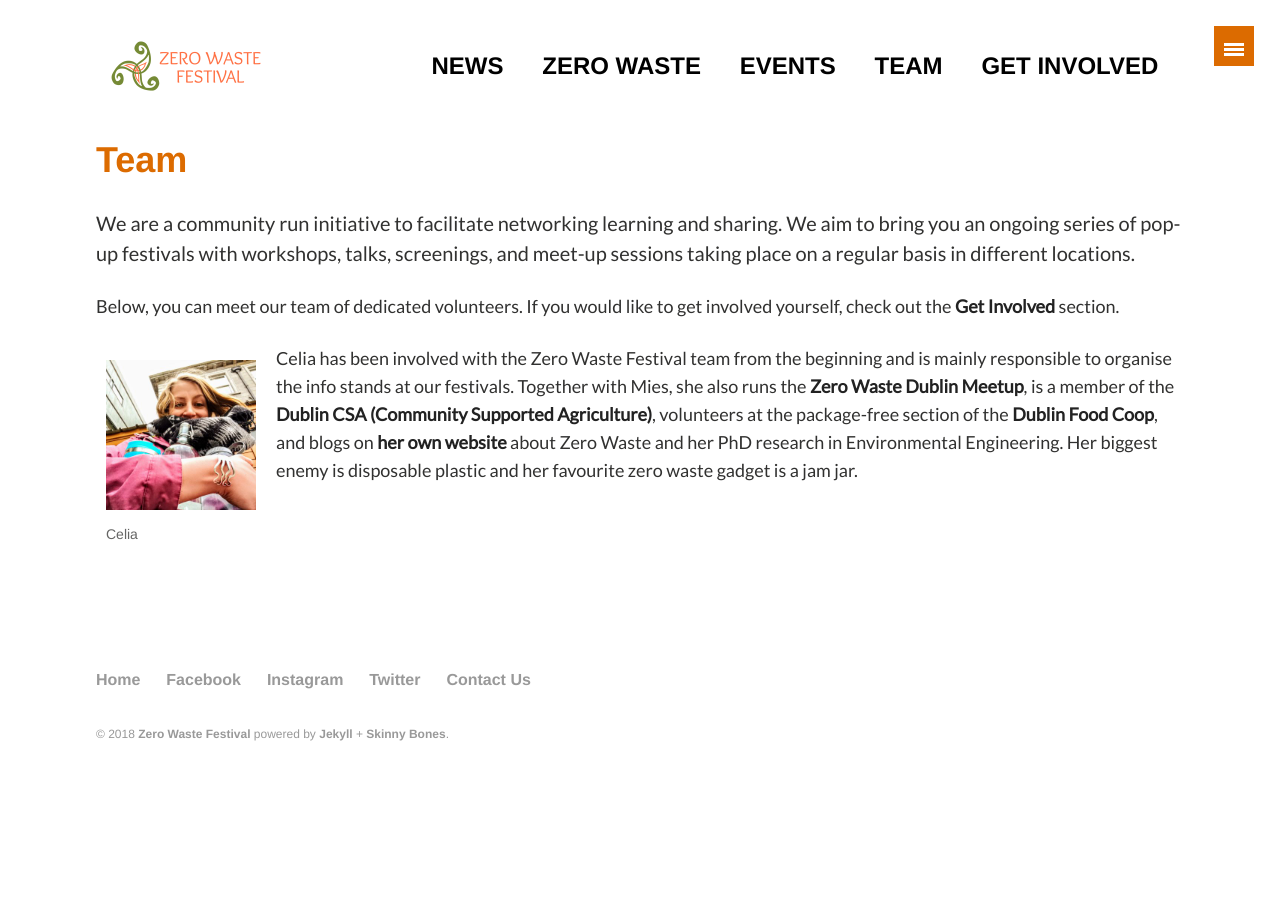
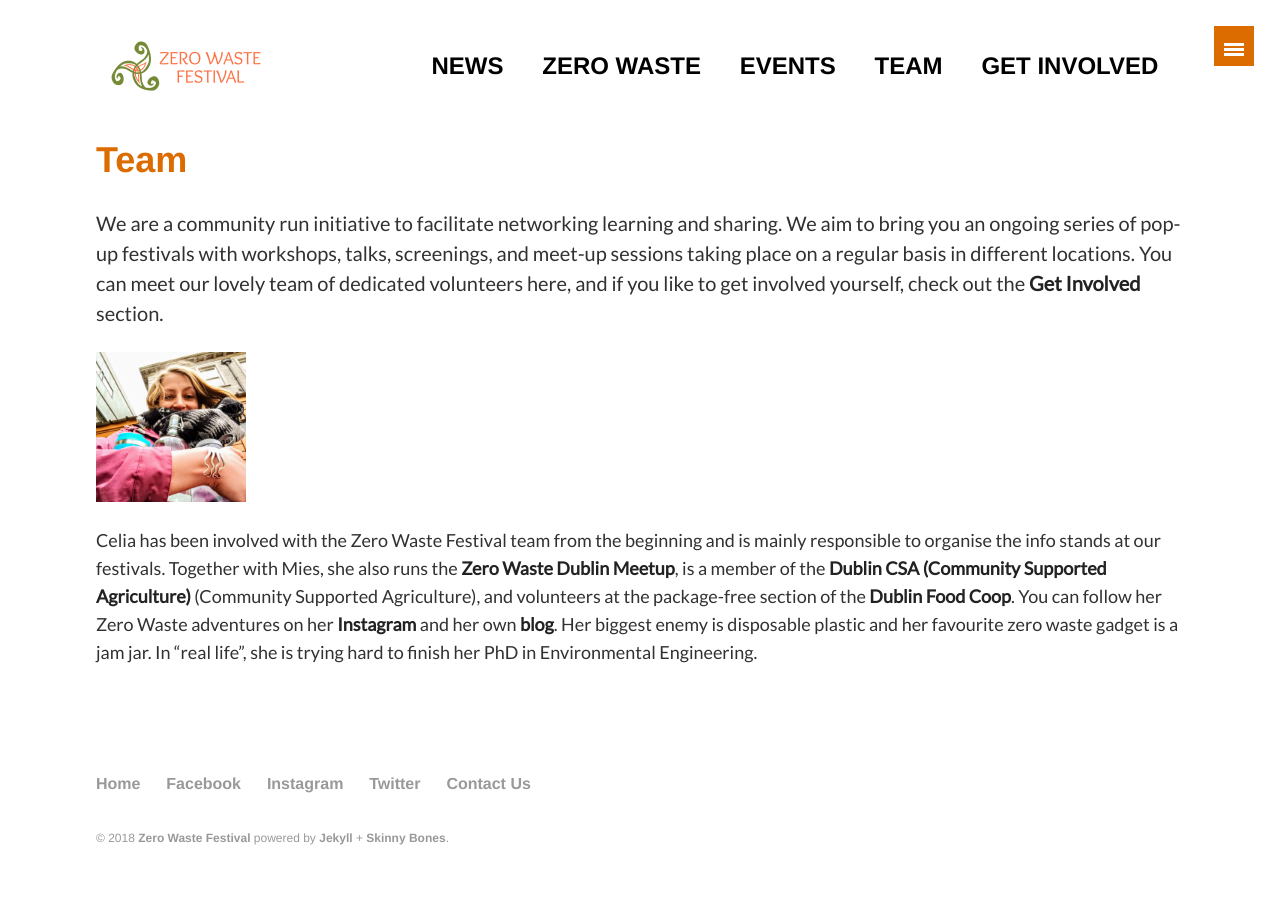
Before and after one commit to zerowastefestival/zerowastefestival.github.io, a Jekyll site: the page built from team.md, in a window 1280 px wide. Built offline with Jekyll 4.4.1, drawn with Linux system fonts in a browser that asks for light colours; some web fonts are replaced; before the commit the page ends 900 px from its top, so only the background shows below that.

Commit message:
updates celias profile

```diff
--- a/team.md
+++ b/team.md
@@ -8,13 +8,8 @@
 share: false
 ---
 
-We are a community run initiative to facilitate networking learning and sharing. We aim to bring you an ongoing series of pop-up festivals with workshops, talks, screenings, and meet-up sessions taking place on a regular basis in different locations.
+We are a community run initiative to facilitate networking learning and sharing. We aim to bring you an ongoing series of pop-up festivals with workshops, talks, screenings, and meet-up sessions taking place on a regular basis in different locations. You can meet our lovely team of dedicated volunteers here, and if you like to get involved yourself, check out the [Get Involved](/get-involved) section.
 
-Below, you can meet our team of dedicated volunteers. If you would like to get involved yourself, check out the [Get Involved](/get-involved) section.
+![Celia Somlai]({{ site.baseurl }}/images/team/celia-somlai-400x400.jpg "Celia Somlai"){:style="float: top; margin-right: 10px; height: 150px;"}
 
-<figure style="float: left; margin-right: 20px; margin-left: 10px; width: 150px;" class="align-left">
-  <img src="{{ site.baseurl }}/images/team/celia-somlai-400x400.jpg" alt="Celia Somlai">
-  <figcaption>Celia</figcaption>
-</figure>
-
-Celia has been involved with the Zero Waste Festival team from the beginning and is mainly responsible to organise the info stands at our festivals. Together with Mies, she also runs the [Zero Waste Dublin Meetup](https://www.meetup.com/Zero-waste-meetup-ireland/){:target="_blank"}, is a member of the [Dublin CSA (Community Supported Agriculture)](https://csadublin.wordpress.com/){:target="_blank"}, volunteers at the package-free section of the [Dublin Food Coop](https://twitter.com/dublinfoodcoop){:target="_blank"}, and blogs on [her own website](http://celiasomlai.com/){:target="_blank"} about Zero Waste and her PhD research in Environmental Engineering. Her biggest enemy is disposable plastic and her favourite zero waste gadget is a jam jar.
+Celia has been involved with the Zero Waste Festival team from the beginning and is mainly responsible to organise the info stands at our festivals. Together with Mies, she also runs the [Zero Waste Dublin Meetup](https://www.meetup.com/Zero-waste-meetup-ireland/){:target="_blank"}, is a member of the [Dublin CSA (Community Supported Agriculture)](https://csadublin.wordpress.com/){:target="_blank"} (Community Supported Agriculture), and volunteers at the package-free section of the [Dublin Food Coop](https://twitter.com/dublinfoodcoop){:target="_blank"}. You can follow her Zero Waste adventures on her [Instagram](https://www.instagram.com/zerowaste.adventures/){:target="_blank"} and her own [blog](http://celiasomlai.com/){:target="_blank"}. Her biggest enemy is disposable plastic and her favourite zero waste gadget is a jam jar. In "real life", she is trying hard to finish her PhD in Environmental Engineering.
```
